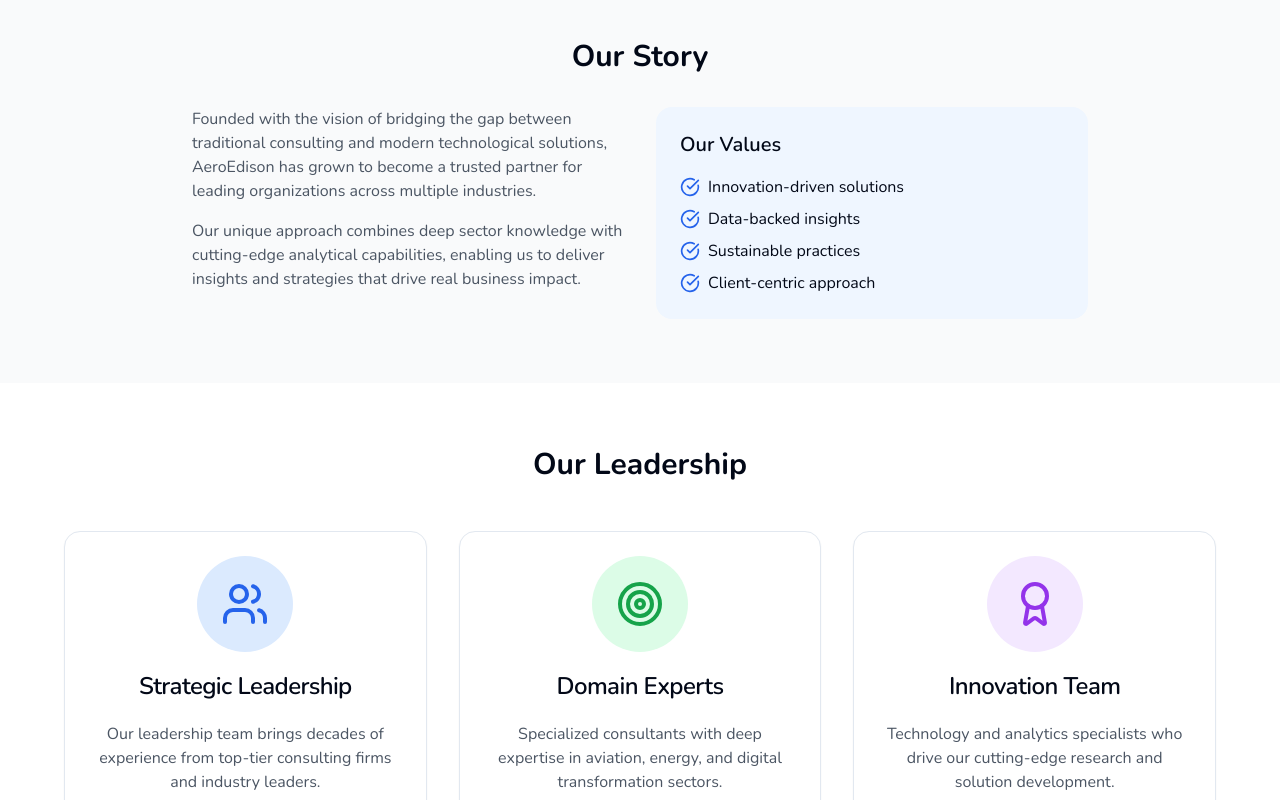
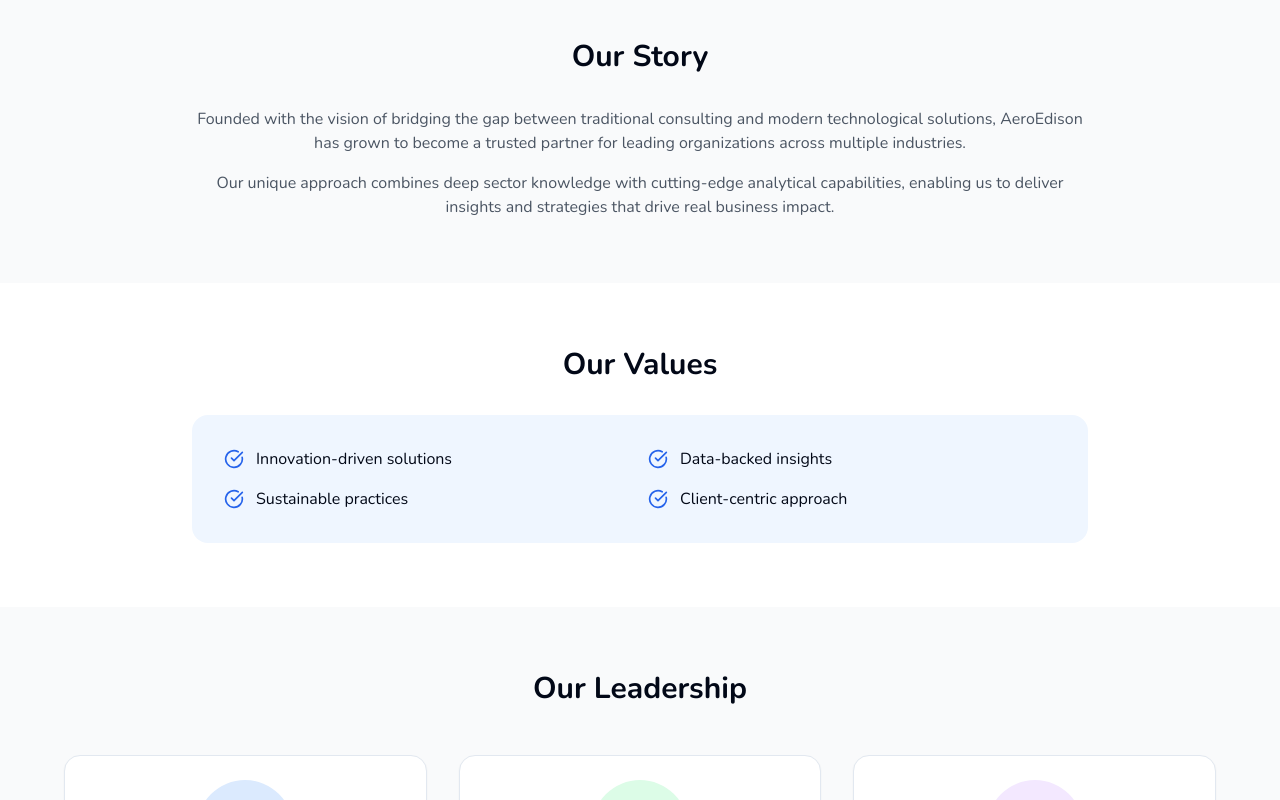
Before and after one commit to Suja0580/aeroedison-website-03, a React (Vite) app: page /about in a window 1280 px wide. Shown: the part 420-1220 px from the top of the page. Built offline with nearby package versions, Linux system fonts and the light colour scheme.

Commit message:
Refactor About Us page
Move "Our Values" to a separate section in the About Us page.

```diff
--- a/src/pages/AboutUs.tsx
+++ b/src/pages/AboutUs.tsx
@@ -1,4 +1,3 @@
-
 import { Button } from "@/components/ui/button";
 import { Card, CardContent, CardHeader, CardTitle } from "@/components/ui/card";
 import { CheckCircle, Users, Target, Award } from "lucide-react";
@@ -28,8 +27,7 @@ const AboutUs = () => {
         <div className="container mx-auto px-4">
           <div className="max-w-4xl mx-auto">
             <h2 className="text-3xl font-bold mb-8 text-center">Our Story</h2>
-            <div className="grid md:grid-cols-2 gap-8">
-              <div>
+            <div className="text-center">
               <p className="text-gray-600 mb-4">
                 Founded with the vision of bridging the gap between traditional consulting and modern technological solutions,
                 AeroEdison has grown to become a trusted partner for leading organizations across multiple industries.
@@ -39,34 +37,41 @@ const AboutUs = () => {
                 enabling us to deliver insights and strategies that drive real business impact.
               </p>
             </div>
-              <div className="bg-blue-50 p-6 rounded-lg">
-                <h3 className="text-xl font-semibold mb-4">Our Values</h3>
-                <ul className="space-y-2">
+          </div>
+        </div>
+      </section>
+
+      {/* Our Values Section */}
+      <section className="bg-white py-16">
+        <div className="container mx-auto px-4">
+          <div className="max-w-4xl mx-auto">
+            <h2 className="text-3xl font-bold mb-8 text-center">Our Values</h2>
+            <div className="bg-blue-50 p-8 rounded-lg">
+              <ul className="grid md:grid-cols-2 gap-4">
                 <li className="flex items-center">
-                    <CheckCircle className="h-5 w-5 text-blue-600 mr-2" />
+                  <CheckCircle className="h-5 w-5 text-blue-600 mr-3" />
                   Innovation-driven solutions
                 </li>
                 <li className="flex items-center">
-                    <CheckCircle className="h-5 w-5 text-blue-600 mr-2" />
+                  <CheckCircle className="h-5 w-5 text-blue-600 mr-3" />
                   Data-backed insights
                 </li>
                 <li className="flex items-center">
-                    <CheckCircle className="h-5 w-5 text-blue-600 mr-2" />
+                  <CheckCircle className="h-5 w-5 text-blue-600 mr-3" />
                   Sustainable practices
                 </li>
                 <li className="flex items-center">
-                    <CheckCircle className="h-5 w-5 text-blue-600 mr-2" />
+                  <CheckCircle className="h-5 w-5 text-blue-600 mr-3" />
                   Client-centric approach
                 </li>
               </ul>
             </div>
           </div>
         </div>
-        </div>
       </section>
 
       {/* Team Section */}
-      <section className="bg-white py-16">
+      <section className="bg-gray-50 py-16">
         <div className="container mx-auto px-4">
           <div className="max-w-6xl mx-auto">
             <h2 className="text-3xl font-bold mb-12 text-center">Our Leadership</h2>
```
Lines whose indentation alone changed are shown as unchanged.
